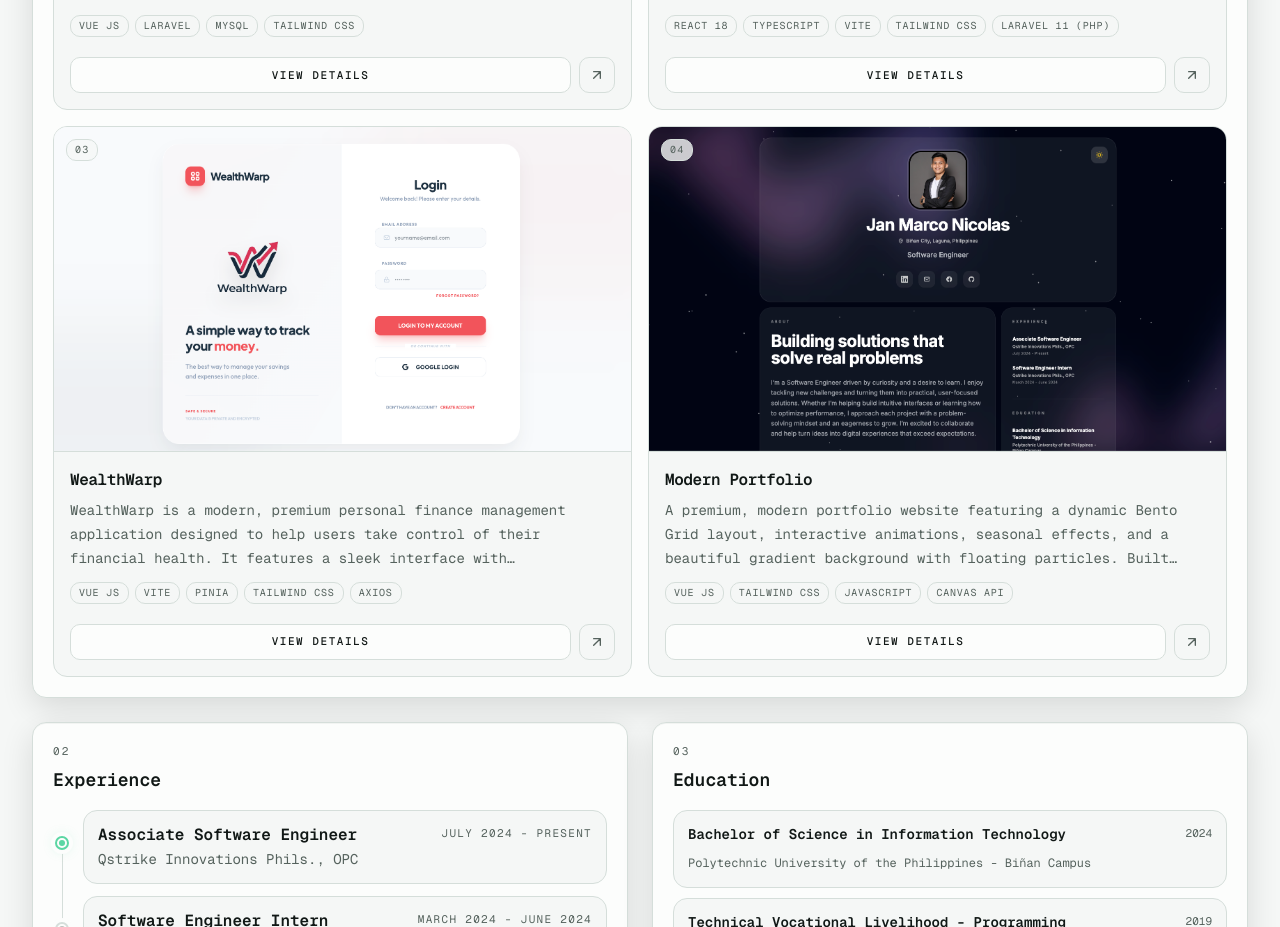
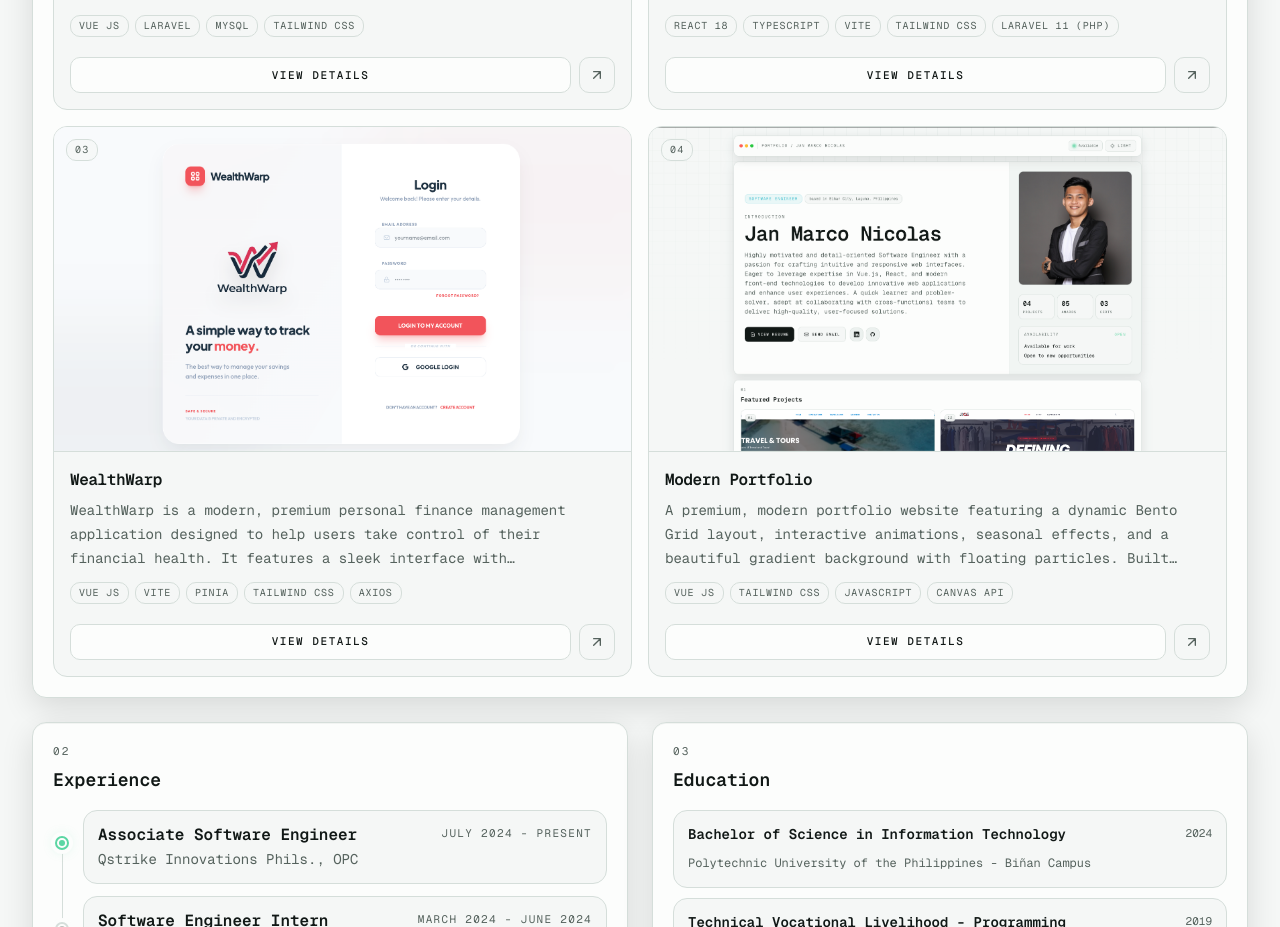
Before and after one commit to jmnicolass/Modern-Portfolio, a Vue app: page / in a window 1280 px wide. Shown: the part 1280-2207 px from the top of the page. Built offline with nearby package versions, Linux system fonts and the light colour scheme.

Commit message:
Update portfolio images.

```diff
--- a/src/App.vue
+++ b/src/App.vue
@@ -515,7 +515,7 @@ const projects = ref([
     technologies: ['Vue JS', 'Tailwind CSS', 'JavaScript', 'Canvas API'],
     link: 'https://jmncls.vercel.app/',
     images: [
-      '/project-portfolio/1.png'
+      '/project-portfolio/Portfolio.png'
     ]
   }
 ]);
```
Also changed, not shown: public/project-portfolio/Portfolio.png (added).
